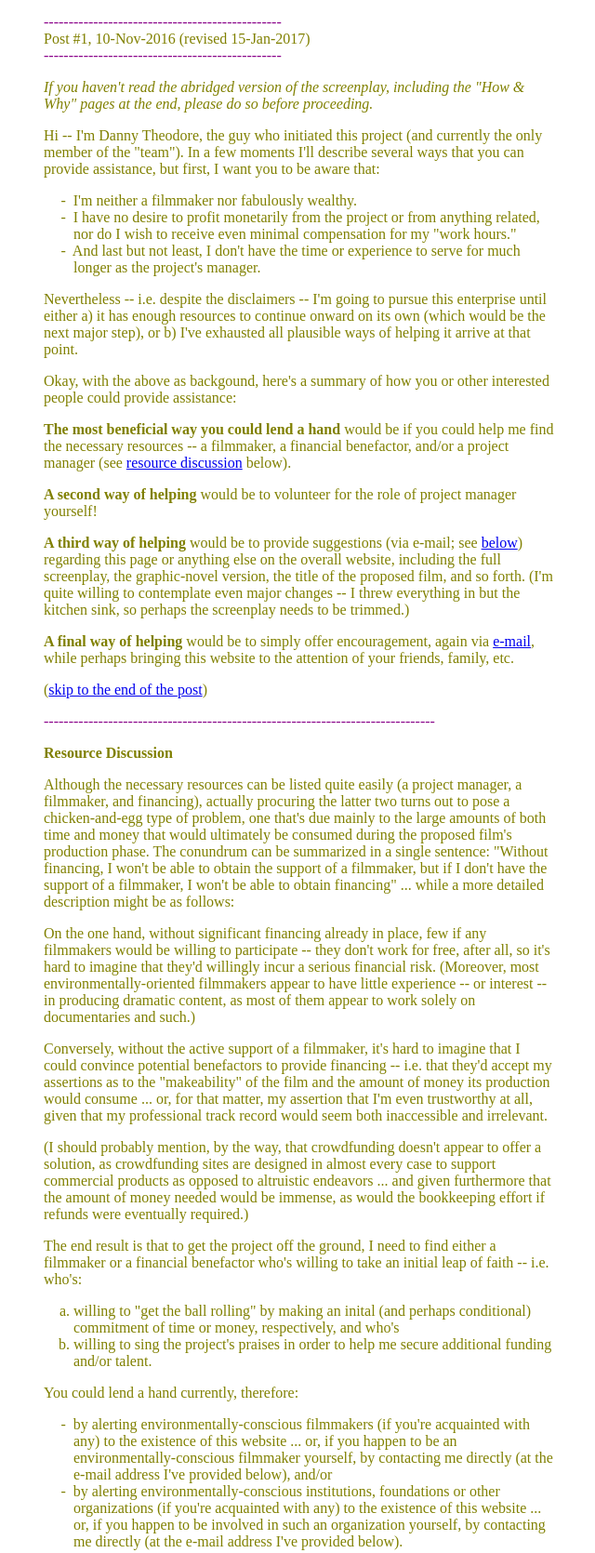
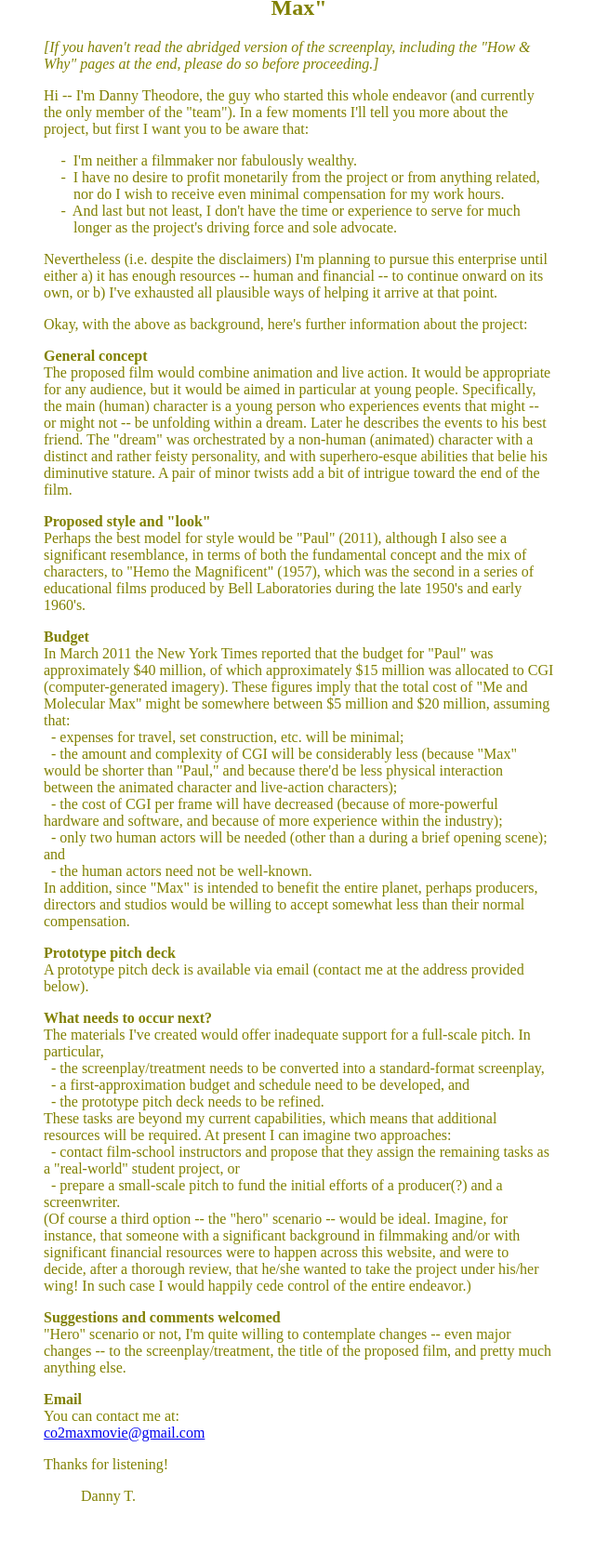
Before and after one commit to jtgeballe/MolecularMax, a plain HTML site: page support.html in a window 1280 px wide. Shown: the part 81-1751 px from the top of the page at 93% size, without its empty margins (72-712 px from the left). After the commit the page ends 1715 px from the top, so only its background shows below. Drawn offline with nearby package versions, Linux system fonts and the light colour scheme.

Commit message:
Update bmps and html

```diff
--- a/support.html
+++ b/support.html
@@ -11,112 +11,88 @@
 <button class="home" type="button">Home</button>
 <div class="information">
 <h2 class="supportheader">
-How You Can Lend a Hand
+Additional Information about "Me and Molecular Max"
 </h2>
 
-<span class="dash">
-  ------------------------------------------------
-</span>
-<br>
-Post #1, 10-Nov-2016  (revised 15-Jan-2017)
-<br>
-<span class="dash">
-  ------------------------------------------------
-</span>
 <p>
 <i>
-If you haven't read the abridged version of the screenplay, including the "How & Why" pages at the end, please do so before proceeding.
+[If you haven't read the abridged version of the screenplay, including the "How & Why" pages at the end, please do so before proceeding.]
 </i>
 </p>
 <p>
-Hi -- I'm Danny Theodore, the guy who initiated this project (and currently the only member of the "team"). In a few moments I'll describe several ways that you can provide assistance, but first, I want you to be aware that:
+Hi -- I'm Danny Theodore, the guy who started this whole endeavor (and currently the only member of the "team"). In a few moments I'll tell you more about the project, but first I want you to be aware that:
 </p>
 <ul>
   <li>
   I'm neither a filmmaker nor fabulously wealthy.
   </li>
   <li>
-  I have no desire to profit monetarily from the project or from anything related, nor do I wish to receive even minimal compensation for my "work hours."
+  I have no desire to profit monetarily from the project or from anything related, nor do I wish to receive even minimal compensation for my work hours.
   </li>
   <li>
-  And last but not least, I don't have the time or experience to serve for much longer as the project's manager.
+  And last but not least, I don't have the time or experience to serve for much longer as the project's driving force and sole advocate.
   </li>
  </ul>
  <p>
-Nevertheless -- i.e. despite the disclaimers -- I'm going to pursue this enterprise until either a) it has enough resources to continue onward on its own (which would be the next major step), or b) I've exhausted all plausible ways of helping it arrive at that point.
+Nevertheless (i.e. despite the disclaimers) I'm planning to pursue this enterprise until either a) it has enough resources -- human and financial -- to continue onward on its own, or b) I've exhausted all plausible ways of helping it arrive at that point.
 </p>
 <p>
-Okay, with the above as backgound, here's a summary of how you or other interested people could provide assistance:
+Okay, with the above as background, here's further information about the project:
 </p>
 <p>
-<b>The most beneficial way you could lend a hand</b> would be if you could help me find the necessary resources -- a filmmaker, a financial benefactor, and/or a project manager (see <a href="#resourcediscussion">resource discussion<a> below).
+<b>General concept</b>
+<br>The proposed film would combine animation and live action. It would be appropriate for any audience, but it would be aimed in particular at young people. Specifically, the main (human) character is a young person who experiences events that might -- or might not -- be unfolding within a dream. Later he describes the events to his best friend. The "dream" was orchestrated by a non-human (animated) character with a distinct and rather feisty personality, and with superhero-esque abilities that belie his diminutive stature. A pair of minor twists add a bit of intrigue toward the end of the film.
 </p>
 <p>
-<b>A second way of helping</b> would be to volunteer for the role of project manager yourself!
+<b>Proposed style and "look"</b>
+<br>Perhaps the best model for style would be "Paul" (2011), although I also see a significant resemblance, in terms of both the fundamental concept and the mix of characters, to "Hemo the Magnificent" (1957), which was the second in a series of educational films produced by Bell Laboratories during the late 1950's and early 1960's.
 </p>
 <p>
-<b>A third way of helping</b> would be to provide suggestions (via e-mail; see <a href="#thankyou">below</a>) regarding this page or anything else on the overall website, including the full screenplay, the graphic-novel version, the title of the proposed film, and so forth. (I'm quite willing to contemplate even major changes -- I threw everything in but the kitchen sink, so perhaps the screenplay needs to be trimmed.)
+<b>Budget</b>
+<br>In March 2011 the New York Times reported that the budget for "Paul" was approximately $40 million, of which approximately $15 million was allocated to CGI (computer-generated imagery). These figures imply that the total cost of "Me and Molecular Max" might be somewhere between $5 million and $20 million, assuming that:
+<br>
+  &nbsp&nbsp- expenses for travel, set construction, etc. will be minimal;
+<br>
+  &nbsp&nbsp- the amount and complexity of CGI will be considerably less (because "Max" would be  shorter than "Paul," and because there'd be less physical interaction between the animated character and live-action characters);
+<br>
+  &nbsp&nbsp- the cost of CGI per frame will have decreased (because of more-powerful hardware and software, and because of more experience within the industry);
+<br>
+  &nbsp&nbsp- only two human actors will be needed (other than a during a brief opening scene); and
+<br>
+  &nbsp&nbsp- the human actors need not be well-known.
+<br>
+In addition, since "Max" is intended to benefit the entire planet, perhaps producers, directors and studios would be willing to accept somewhat less than their normal compensation.
 </p>
 <p>
-<b>A final way of helping</b> would be to simply offer encouragement, again via <a href="#thankyou">e-mail</a>, while perhaps bringing this website to the attention of your friends, family, etc.
-</p>
-(<a href="#thankyou">skip to the end of the post</a>)
-<br>
-<p id="resourcediscussion">
-<span class="dash">
--------------------------------------------------------------------------------
-</span>
-</p>
-  <b>Resource Discussion</b>
+<b>Prototype pitch deck</b>
+<br>A prototype pitch deck is available via email (contact me at the address provided below).
 </p>
 <p>
-Although the necessary resources can be listed quite easily (a project manager, a filmmaker, and financing), actually procuring the latter two turns out to pose a chicken-and-egg type of problem, one that's due mainly to the large amounts of both time and money that would ultimately be consumed during the proposed film's production phase. The conundrum can be summarized in a single sentence: "Without financing, I won't be able to obtain the support of a filmmaker, but if I don't have the support of a filmmaker, I won't be able to obtain financing" ... while a more detailed description might be as follows:
+<b>What needs to occur next?</b>
+<br>The materials I've created would offer inadequate support for a full-scale pitch. In particular,
+ <br>
+  &nbsp&nbsp- the screenplay/treatment needs to be converted into a standard-format screenplay,
+ <br>
+  &nbsp&nbsp- a first-approximation budget and schedule need to be developed, and
+ <br>
+  &nbsp&nbsp- the prototype pitch deck needs to be refined.
+<br>
+These tasks are beyond my current capabilities, which means that additional resources will be required. At present I can imagine two approaches:
+ <br>
+  &nbsp&nbsp- contact film-school instructors and propose that they assign the remaining tasks as a "real-world" student project, or
+ <br>
+  &nbsp&nbsp- prepare a small-scale pitch to fund the initial efforts of a producer(?) and a screenwriter.
+<br>
+(Of course a third option -- the "hero" scenario -- would be ideal. Imagine, for instance, that someone with a significant background in filmmaking and/or with significant financial resources were to happen across this website, and were to decide, after a thorough review, that he/she wanted to take the project under his/her wing! In such case I would happily cede control of the entire endeavor.)
 </p>
 <p>
-On the one hand, without significant financing already in place, few if any filmmakers would be willing to participate -- they don't work for free, after all, so it's hard to imagine that they'd willingly incur a serious financial risk. (Moreover, most environmentally-oriented filmmakers appear to have little experience -- or interest -- in producing dramatic content, as most of them appear to work solely on documentaries and such.)
+<b>Suggestions and comments welcomed</b>
+<br>"Hero" scenario or not, I'm quite willing to contemplate changes -- even major changes -- to the screenplay/treatment, the title of the proposed film, and pretty much anything else.
 </p>
 <p>
-Conversely, without the active support of a filmmaker, it's hard to imagine that I could convince potential benefactors to provide financing -- i.e. that they'd accept my assertions as to the "makeability" of the film and the amount of money its production would consume ... or, for that matter, my assertion that I'm even trustworthy at all, given that my professional track record would seem both inaccessible and irrelevant.
-</p>
-<p>
-(I should probably mention, by the way, that crowdfunding doesn't appear to offer a solution, as crowdfunding sites are designed in almost every case to support commercial products as opposed to altruistic endeavors ... and given furthermore that the amount of money needed would be immense, as would the bookkeeping effort if refunds were eventually required.)
-</p>
-<p>
-The end result is that to get the project off the ground, I need to find either a filmmaker or a financial benefactor who's willing to take an initial leap of faith -- i.e. who's:
- <ol>
-  <li>
-  willing to "get the ball rolling" by making an inital (and perhaps conditional) commitment of time or money, respectively, and who's
-  </li>
-  <li>
-  willing to sing the project's praises in order to help me secure additional funding and/or talent.
-  </li>
- </ol>
-</p>
-<p>
-You could lend a hand currently, therefore:
- <ul>
-  <li>
-    by alerting environmentally-conscious filmmakers (if you're acquainted with any) to the existence of this website ... or, if you happen to be an environmentally-conscious filmmaker yourself, by contacting me directly (at the e-mail address I've provided below), and/or
-  </li>
-  <li>
-    by alerting environmentally-conscious institutions, foundations or other organizations (if you're acquainted with any) to the existence of this website ... or, if you happen to be involved in such an organization yourself, by contacting me directly (at the e-mail address I've provided below).
-  </li>
- </ul>
-</p>
-<p>
-As for finding a project manager, I suspect that the critical attributes would include a sense of excitement about the project and a gift for collaborating effectively with others, while extra points might be awarded if the contender has at least a nodding familiarity with filmmaking and/or non-profit management. Please note that the work would be unpaid pending the arrival of significant financing, at which point the manager could make his/her own decision regarding appropriate levels of compensation. Please note, furthermore, that as an unpaid consultant I'd be open to changes of almost any sort in the content, i.e. in the screenplay, the movie title, or elsewhere.
-</p>
-<p>
-If you or someone else would like to explore the possibility of becoming project manager in more detail, please contact me at the e-mail address I've provided below.
-</p>
-<p id="thankyou">
-<span class="dash">
--------------------------------------------------------------------------------
-</span>
-<br>
-<br>
-Well, that's about it for now ... except that you can send your correspondence to:
-<a href="mailto:co2maxmovie@gmail.com">co2maxmovie@gmail.com</a>
+<b>Email</b>
+<br>You can contact me at:
+<br><a href="mailto:co2maxmovie@gmail.com">co2maxmovie@gmail.com</a>
 </p>
 <p>
 Thanks for listening!
@@ -125,8 +101,5 @@ Thanks for listening!
   </p>
   </div>
 </div>
-<br><br><br><br><br><br><br><br><br><br><br><br><br><br><br><br><br>
-<br><br><br><br><br><br><br><br><br><br><br><br><br><br><br><br><br>
-<br><br><br><br><br><br><br><br><br><br><br><br><br><br><br><br><br>
 </body>
 </html>
```
Also changed, not shown: screenplay.html (+1 -1 lines), images/max/homepage.bmp.
